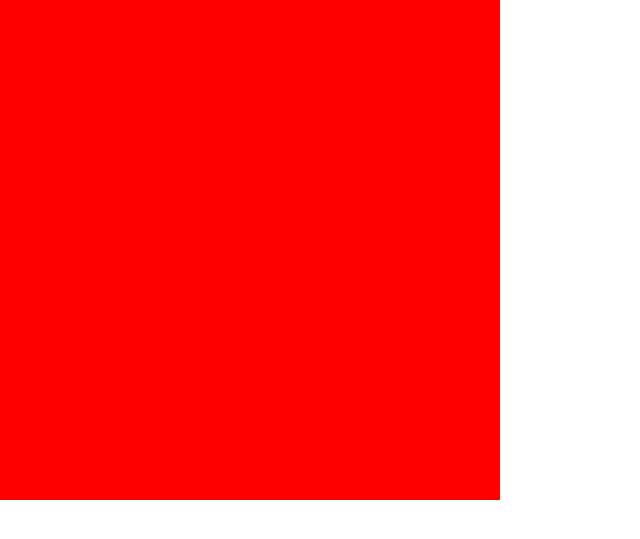
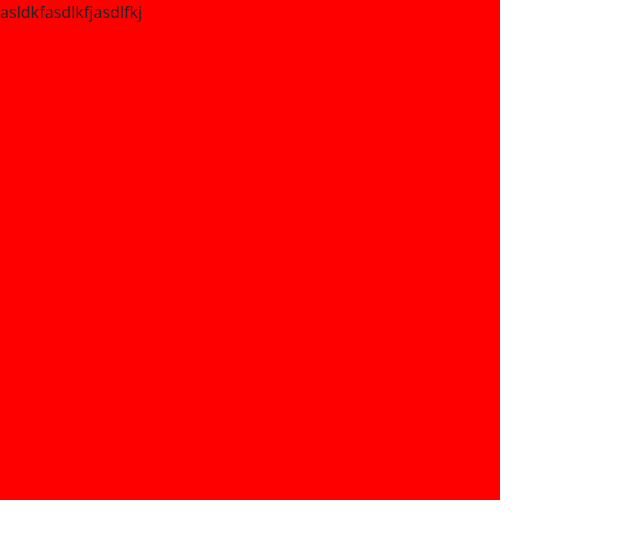
Before and after one commit to tmarkec/laura-kd, a Django app: page / in a window 1280 px wide. Shown: the part 102-641 px from the top of the page, without its empty margins (0-640 px from the left). Run offline with Django 5.2, Linux system fonts and the light colour scheme; some libraries are stand-ins or nearby versions.

Commit message:
test commit

```diff
--- a/home/templates/home/index.html
+++ b/home/templates/home/index.html
@@ -4,7 +4,7 @@
 
 <div class="board">
     <!-- add grid of cards here -->
-
+     asldkfasdlkfjasdlfkj
 </div>
 
 {% endblock %}
```
